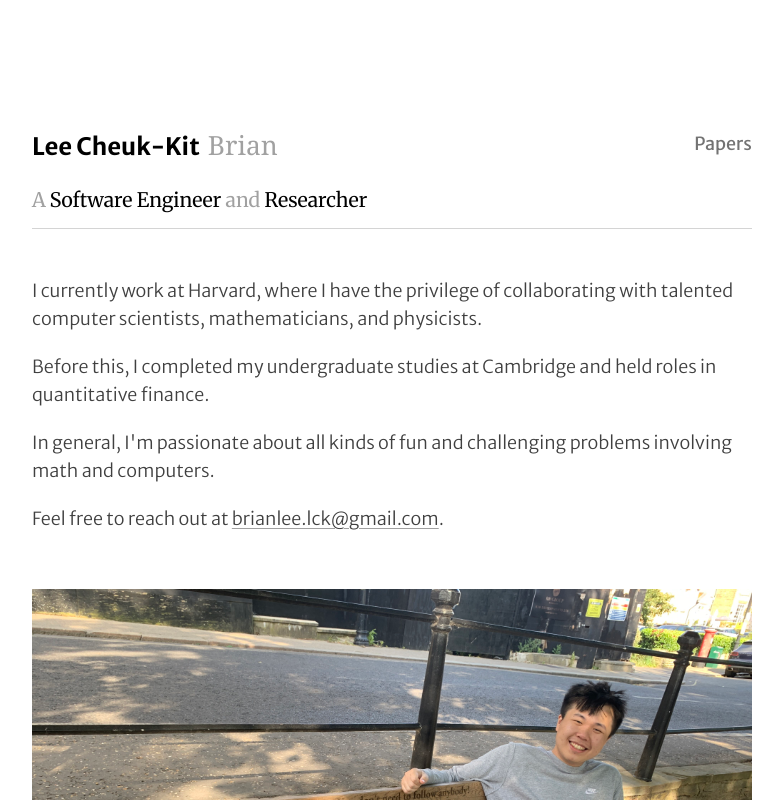
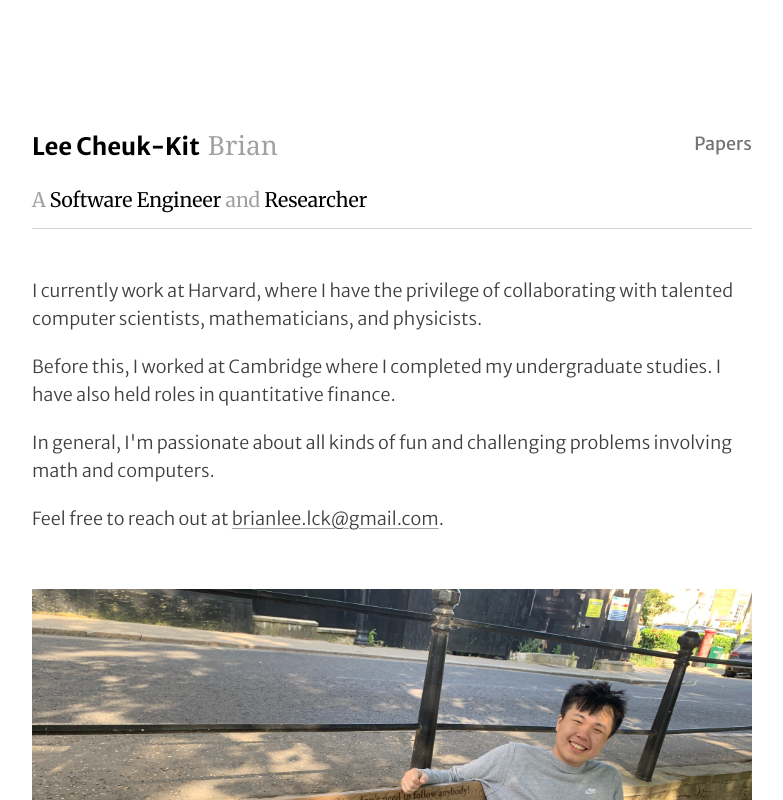
Before and after one commit to brianlck/brianlck.github.io, a SvelteKit app: page / in a window 1280 px wide. Shown: the top 800 px of the page, without its empty margins (248-1031 px from the left). Built offline with nearby package versions, Linux system fonts and the light colour scheme.

Commit message:
Update +page.svelte

```diff
--- a/src/routes/+page.svelte
+++ b/src/routes/+page.svelte
@@ -13,7 +13,7 @@
 	<div class="space-y-5">
 		<p> I currently work at Harvard, where I have the privilege of collaborating with talented computer scientists, mathematicians, and physicists. </p>
 
-		<p> Before this, I completed my undergraduate studies at Cambridge and held roles in quantitative finance. </p>
+		<p> Before this, I worked at Cambridge where I completed my undergraduate studies. I have also held roles in quantitative finance. </p>
 
 		<p> In general, I'm passionate about all kinds of fun and challenging problems involving math and computers. </p>
 
```
